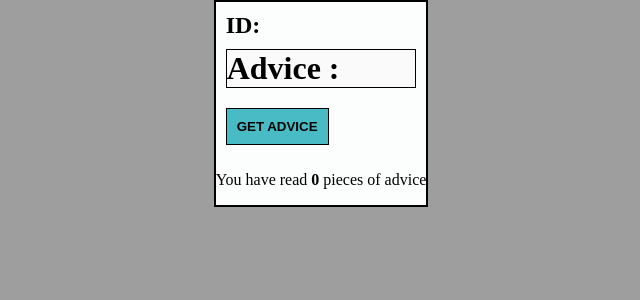
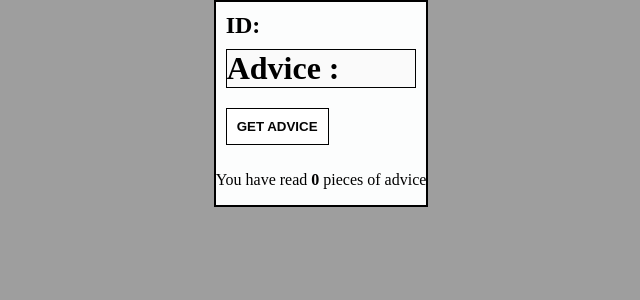
Before and after one commit to vimal336/React-js-projects, a React (Create React App) app in the folder myapp/: page / in a window 1280 px wide. Shown: the top 300 px of the page, without its empty margins (319-959 px from the left). Built offline with nearby package versions, Linux system fonts and the light colour scheme; no server answers.

Commit message:
react advice app

```diff
--- a/myapp/src/index.css
+++ b/myapp/src/index.css
@@ -21,7 +21,8 @@ h2 {
   margin: 10px;
 }
 button {
-  background-color: rgb(73, 187, 196);
+  /* background-color: rgb(73, 187, 196); */
+  background-color: white;
   color: rgb(5, 5, 5);
   border: white;
   margin: 10px;
```
